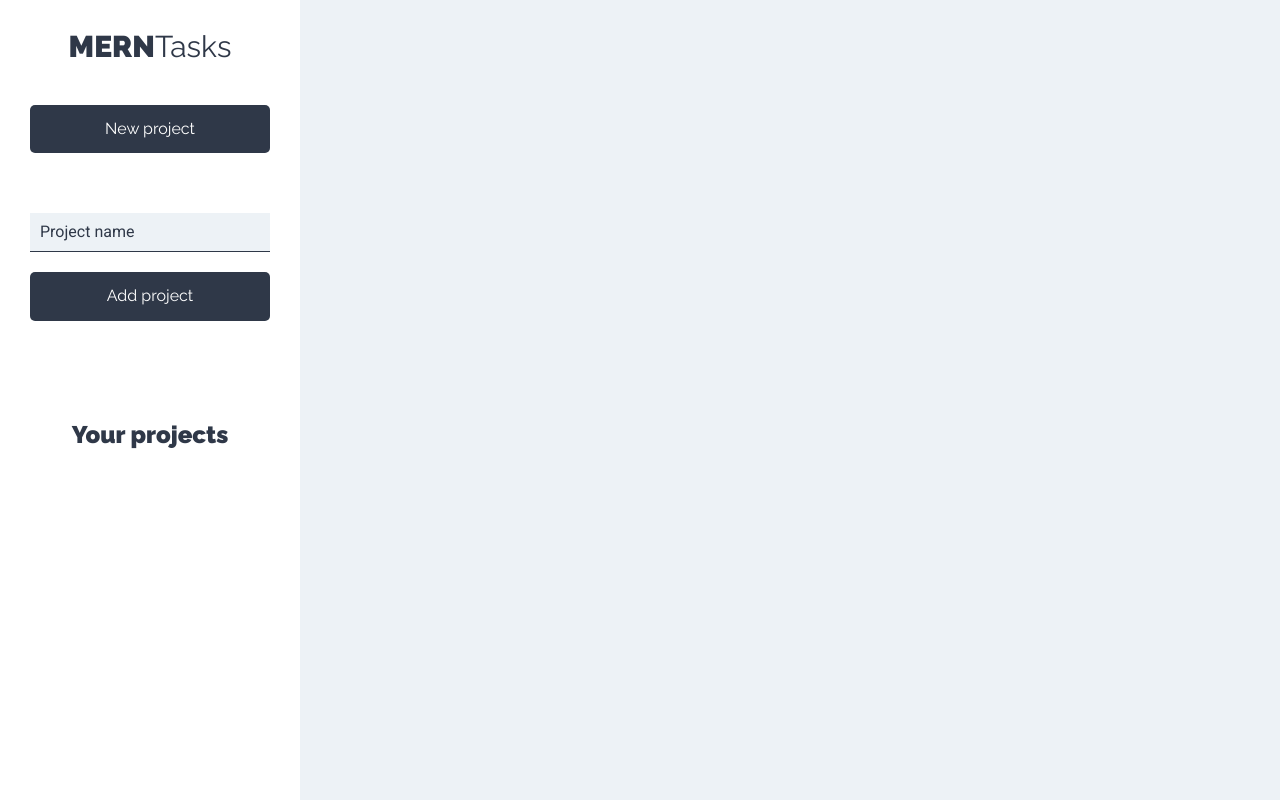
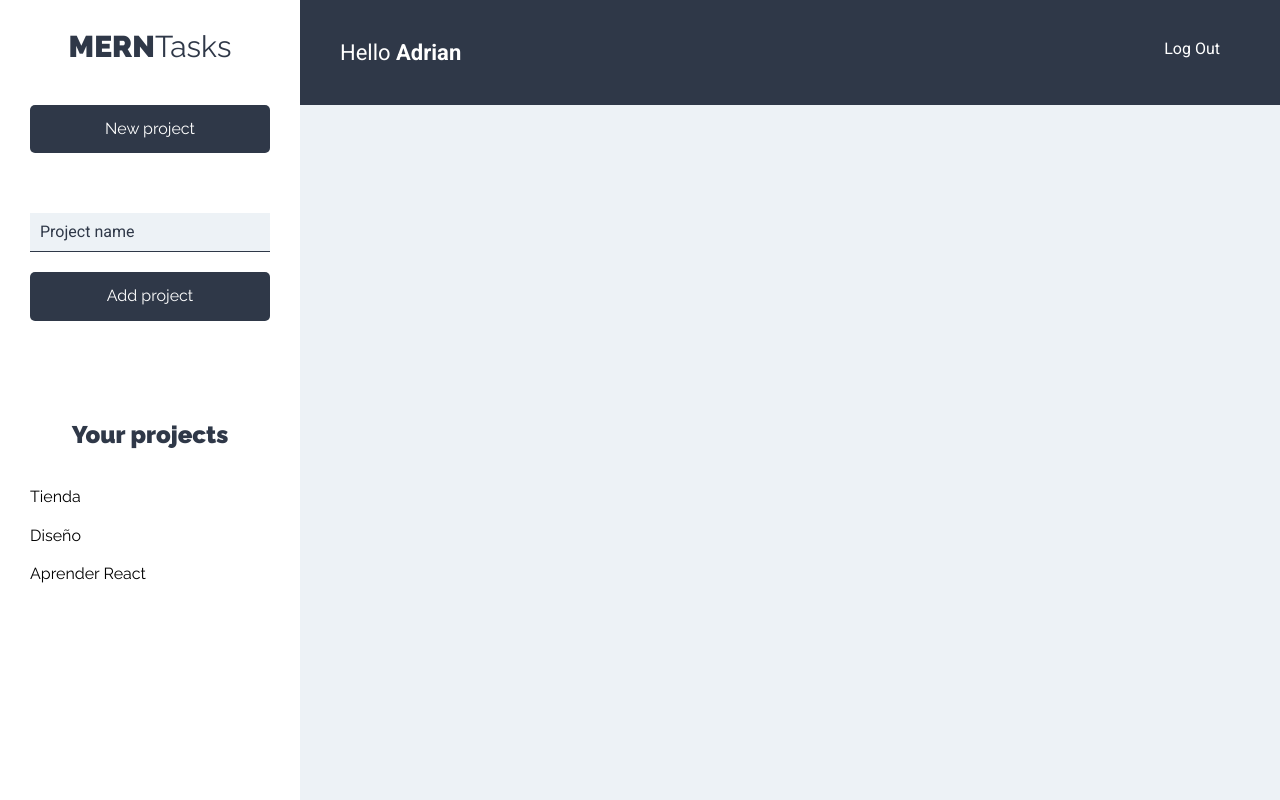
Before and after one commit to AdriWaxman/MERN-Tasks, a React (Create React App) app in the folder client/: page /projects in a window 1280 px wide. Built offline with nearby package versions, Linux system fonts and the light colour scheme.

Commit message:
projects component and tasks component

```diff
--- /dev/null
+++ b/client/src/components/layout/Bar.js
@@ -0,0 +1,15 @@
+import React from 'react';
+
+const Bar = () => {
+  return (
+    <header className="app-header">
+      <p className="nombre-usuario">Hello <span>Adrian</span></p>
+
+      <nav className="nav-principal">
+        <a href="#!">Log Out</a>
+      </nav>
+    </header>
+   );
+}
+
+export default Bar;
--- a/client/src/components/layout/Sidebar.js
+++ b/client/src/components/layout/Sidebar.js
@@ -1,5 +1,6 @@
 import React from 'react';
 import FormNewProject from '../projects/FormNewProject';
+import ListProjects from '../projects/ListProjects';
 
 const Sidebar = () => {
   return (
@@ -8,6 +9,7 @@ const Sidebar = () => {
         <FormNewProject />
       <div className="proyectos">
         <h2>Your projects</h2>
+        <ListProjects/>
       </div>
     </aside>
   );
--- a/client/src/components/projects/FormNewProject.js
+++ b/client/src/components/projects/FormNewProject.js
@@ -1,22 +1,54 @@
-import React, { Fragment} from 'react';
+import React, { Fragment, useState} from 'react';
 
 const FormNewProject = () => {
+
+  //State project
+  const [project, setProject] = useState({
+    name:''
+  });
+
+  //destructuring
+  const { name } = project;
+
+  const handleDataProject = e => {
+    setProject({
+      ...project,
+      [e.target.name]: e.target.value
+    })
+  };
+
+  //Submit project
+  const handleProject = e =>{
+    e.preventDefault();
+
+    //validation errors
+
+    //Add state
+
+    //reset input
+
+  };
+
   return (
     <Fragment>
       <button
       type="button"
       className="btn btn-block btn-primario"
     >
+
         New project
       </button>
       <form
         className="formulario-nuevo-proyecto"
+        onSubmit={handleProject}
       >
         <input
           type="text"
           className="input-text"
           placeHolder="Project name"
           name="name"
+          value={name}
+          onChange={handleDataProject}
         />
 
         <input
--- /dev/null
+++ b/client/src/components/projects/ListProjects.js
@@ -0,0 +1,23 @@
+import React from 'react';
+import Project from './Project';
+
+const ListProjects = () => {
+
+    const projects = [
+        {name: 'Tienda'},
+        {name: 'Diseño'},
+        {name: 'Aprender React'}
+    ];
+
+    return (
+        <ul className="listado-proyectos">
+            {projects.map(project =>(
+            <Project
+                project={project}
+            />
+            ))}
+        </ul>
+    );
+}
+
+export default ListProjects;
--- /dev/null
+++ b/client/src/components/projects/Project.js
@@ -0,0 +1,16 @@
+import React from "react";
+
+const Project = ({ project }) => {
+  return (
+    <li>
+      <button
+        type="button"
+        className="btn btn-blank"
+      >
+          {project.name}
+        </button>
+    </li>
+  );
+};
+
+export default Project;
--- a/client/src/components/projects/Projects.js
+++ b/client/src/components/projects/Projects.js
@@ -1,6 +1,7 @@
 import React from 'react';
 
 import Sidebar from '../layout/Sidebar';
+import Bar from '../layout/Bar';
 
 const Projects = () => {
   return (
@@ -10,6 +11,7 @@ const Projects = () => {
 
 
       <div className="seccion-principal">
+          <Bar />
         <main>
           <div className="contenedor-tareas">
 
```
Also changed, not shown: client/src/components/tasks/FormTask.js (added, +7 -0 lines), client/src/components/tasks/Task.js (added, +7 -0 lines), client/src/components/tasks/TasksList.js (added, +7 -0 lines), client/src/App.js (line endings or trailing spaces), 2 other files (tests, documents, lock files or other folders).
